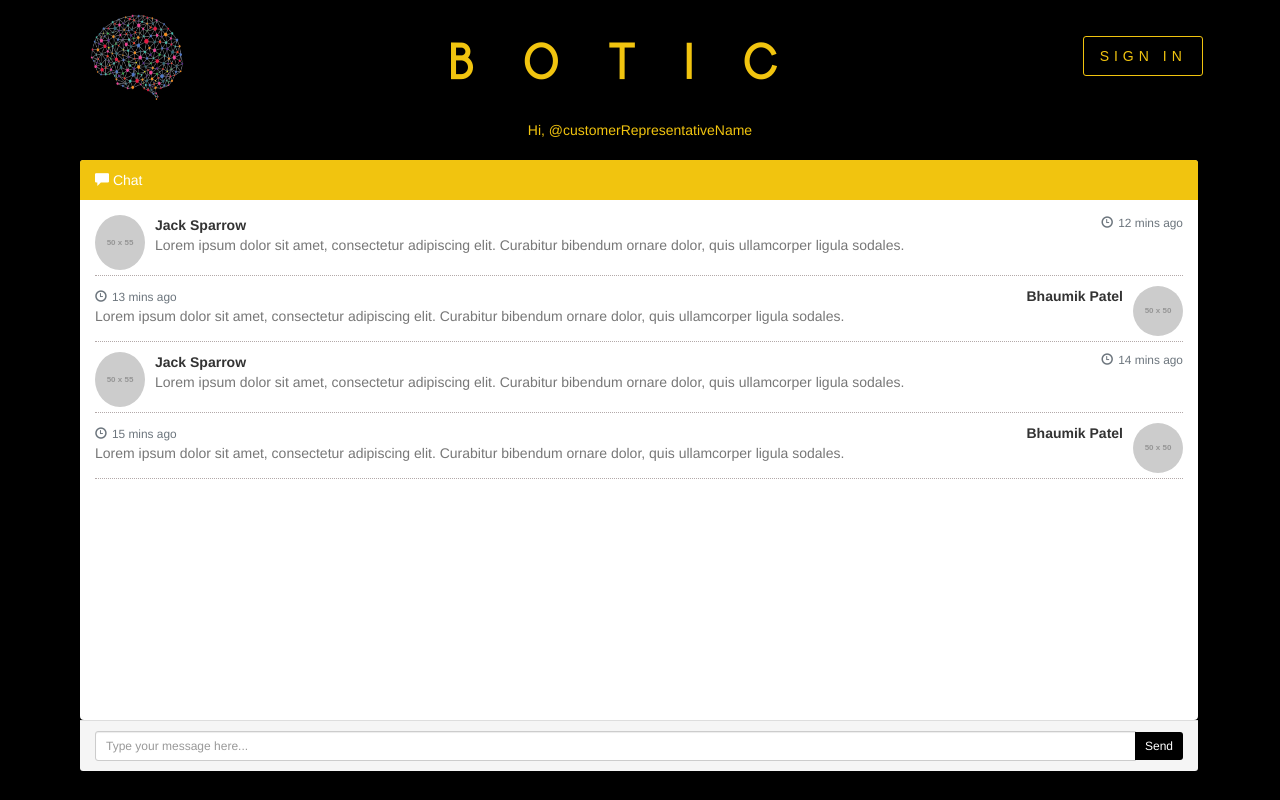
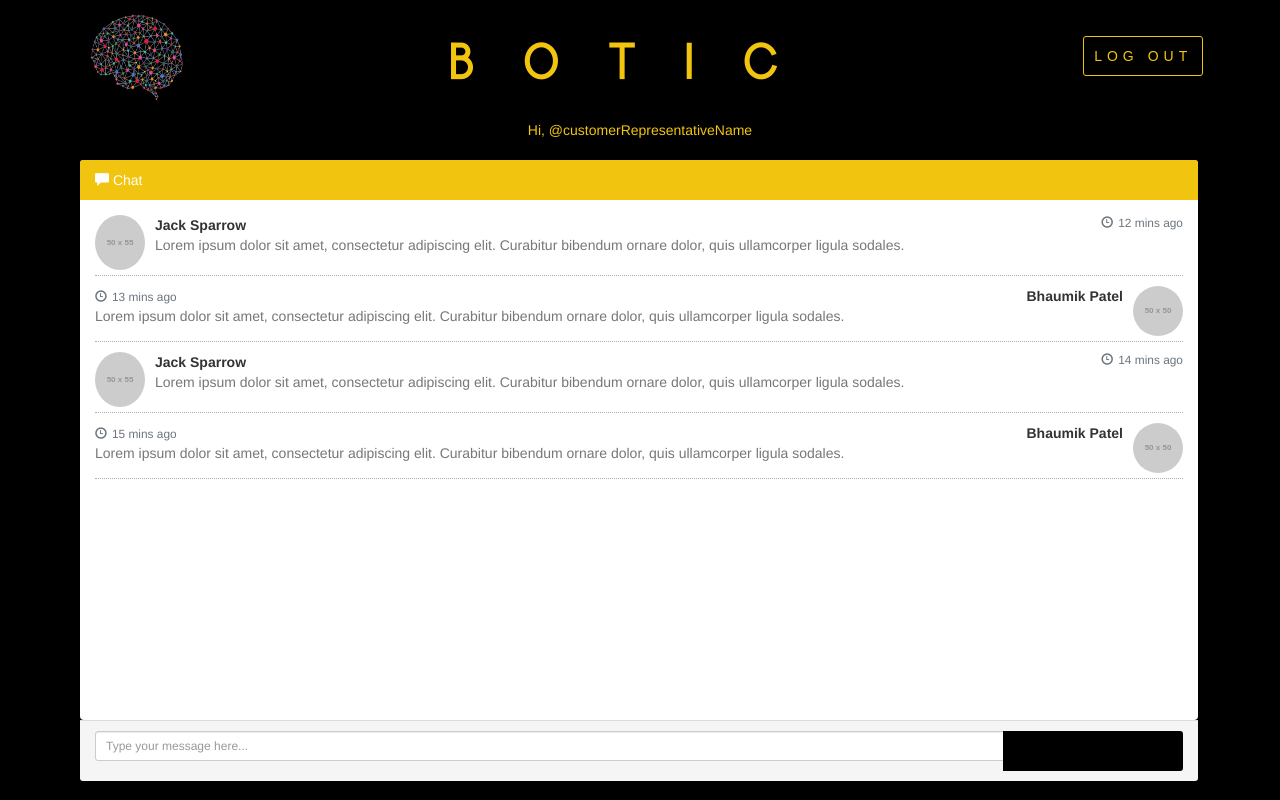
Before and after one commit to cos301-2019-se/Botic, a PHP site: page /RepHome.html in a window 1280 px wide. Run offline with PHP 8.4, Linux system fonts and the light colour scheme; grey boxes labelled with a size stand in for pictures from a placeholder-image service; some libraries are stand-ins or nearby versions.

Commit message:
Added logout popup

```diff
--- a/ui/RepHome.html
+++ b/ui/RepHome.html
@@ -33,7 +33,7 @@
   <div class="w3-col" style="width:20%;text-align:center"><img src="media/LandingPage.gif" alt="Logo" style="height:100px;width:100px;" /></div>
   <div class="w3-col" style="width:60%;text-align:center"><h1>Botic</h1></div>
   <div class="w3-col" style="width:20%;text-align:center">
-      <input type="button" value="Sign In" class="login" onclick="openForm()" style="width:120px;" />
+      <input type="button" value="Log out" class="login" onclick="openForm()" style="width:120px;" />
   </div>
 </div>
 <br>
@@ -136,28 +136,13 @@
         <div class="card card-signin my-5">
           <div class="card-body">
             <div class="w3-row">
-              <h5 class="card-title text-center w3-col" style="width:100%;text-align:right">Sign In</h5>
+              <h5 class="card-title text-center w3-col" style="width:100%;text-align:right">Are you sure you want to log out?</h5>
               <img class="card-title text-center w3-col" src="media/exit.png" alt="Exit" onclick="closeForm()" style="position:absolute;height:5vh;top:0px;right:0px">
             </div>
-            <form class="form-signin">
-              <div class="form-label-group">
-                <input type="email" id="inputEmail" class="form-control" placeholder="Email address" required autofocus>
-                <label for="inputEmail">Email address</label>
-              </div>
-
-              <div class="form-label-group">
-                <input type="password" id="inputPassword" class="form-control" placeholder="Password" required>
-                <label for="inputPassword">Password</label>
-              </div>
-
-              <div class="custom-control custom-checkbox mb-3">
-                <input type="checkbox" class="custom-control-input" id="customCheck1">
-                <label class="custom-control-label" for="customCheck1">Remember password</label>
-              </div>
-              <button class="btn btn-lg btn-primary btn-block text-uppercase" type="submit">Sign in</button>
-              <hr class="my-4">
-              <button class="btn btn-lg btn-google btn-block text-uppercase" type="submit" style="color: white;background-color: #ea4335;"><i class="fab fa-google mr-2"></i> Sign in with Google</button>
-            </form>
+            <div id="popupfoot">
+                <a href="logout.html" class="agree"><input class="btn" type="button" value="yes" style="letter-spacing:normal;width:49%;" autofocus></button></a>
+                <a href="repHome.html" class="agree"><input class="btn" type="button" value="no" style="letter-spacing:normal;width:49%;"></button></a>
+            </div>
           </div>
         </div>
       </div>
--- a/ui/repStyle.css
+++ b/ui/repStyle.css
@@ -248,3 +248,46 @@ h1 {
   transform: translate(-50%, -50%);
   width: 100%;
 }
+
+.btn {
+    background-color: transparent;
+    width: 180px;
+    height: 40px;
+    padding: 4px 0;
+    color: #000;
+
+    border-radius: 3px;
+    border: 1px solid #000;
+    text-transform: uppercase;
+    font-family: sans-serif;
+
+    letter-spacing: 5px;
+}
+
+.btn:hover {
+  background: #000;
+  width: 180px;
+  height: 40px;
+  padding: 4px 0;
+  color: #fff;
+
+  border-radius: 3px;
+  text-transform: uppercase;
+  font-family: sans-serif;
+
+  letter-spacing: 5px;
+}
+
+.btn:focus {
+	background: #000;
+  width: 180px;
+  height: 40px;
+  padding: 4px 0;
+  color: #fff;
+
+  border-radius: 3px;
+  text-transform: uppercase;
+  font-family: sans-serif;
+
+  letter-spacing: 5px;
+}
```
